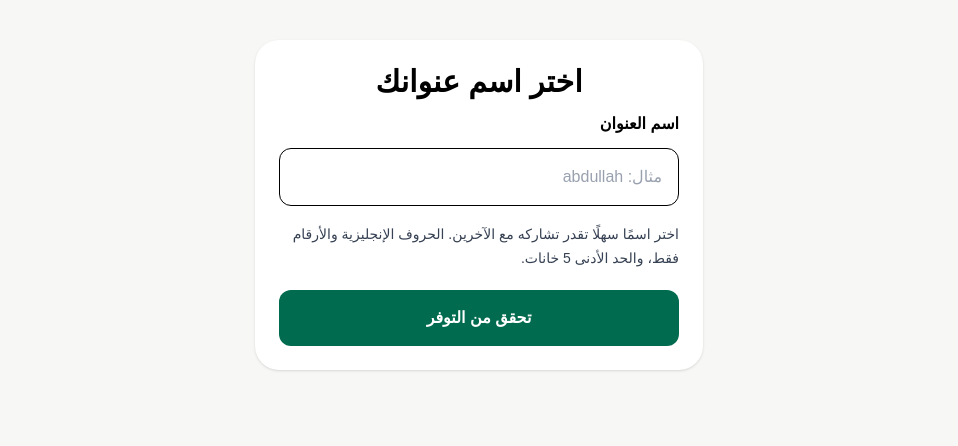
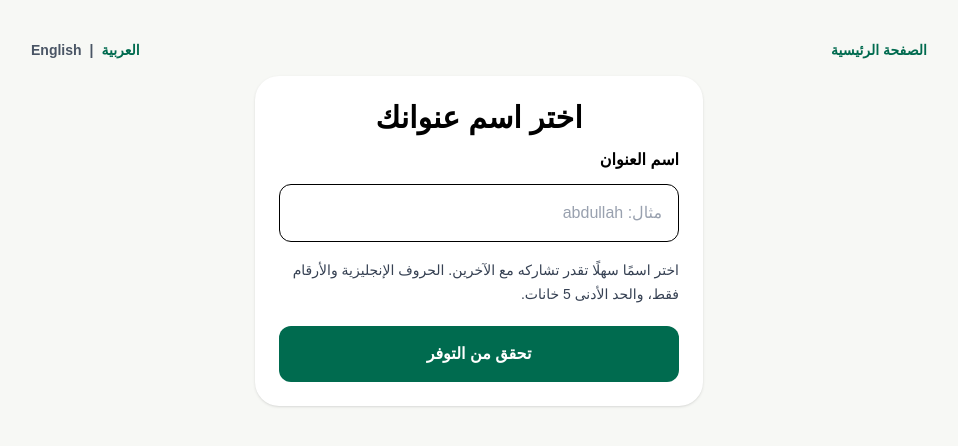
Before and after one commit to hammamghamdi/onwan, a Next.js app: page /register in a window 1280 px wide. Shown: the top 446 px of the page, without its empty margins (161-1119 px from the left). Built offline with nearby package versions, Linux system fonts and the light colour scheme; no server answers.

Commit message:
add register page language nav

```diff
--- a/app/register/page.tsx
+++ b/app/register/page.tsx
@@ -1,14 +1,10 @@
 "use client";
 
+import { LanguageNav } from "@/app/components/LanguageNav";
+import { supabase } from "@/lib/supabase";
+import { useLanguage } from "@/lib/useLanguage";
 import Link from "next/link";
 import { useState } from "react";
-import { supabase } from "@/lib/supabase";
-
-export default function RegisterPage() {
-  const [username, setUsername] = useState("");
-  const [isAvailable, setIsAvailable] = useState<boolean | null>(null);
-  const [errorMessage, setErrorMessage] = useState("");
-  const [checking, setChecking] = useState(false);
 
 const reservedNames = [
   "admin",
@@ -52,6 +48,52 @@ export default function RegisterPage() {
   "haram",
 ];
 
+const copy = {
+  ar: {
+    missingName: "اكتب اسم العنوان أولًا.",
+    tooShort: "اسم العنوان يجب أن يكون 5 خانات على الأقل.",
+    needsLetter:
+      "اسم العنوان يجب أن يحتوي على حرف إنجليزي واحد على الأقل.",
+    reserved: "هذا الاسم غير متاح للاستخدام.",
+    checkError: "حدث خطأ أثناء التحقق. حاول مرة أخرى.",
+    title: "اختر اسم عنوانك",
+    usernameLabel: "اسم العنوان",
+    usernamePlaceholder: "مثال: abdullah",
+    helper:
+      "اختر اسمًا سهلًا تقدر تشاركه مع الآخرين. الحروف الإنجليزية والأرقام فقط، والحد الأدنى 5 خانات.",
+    checking: "جاري التحقق...",
+    check: "تحقق من التوفر",
+    available: "هذا العنوان متاح",
+    reserve: "احجز هذا العنوان",
+    unavailable: "هذا العنوان محجوز",
+  },
+  en: {
+    missingName: "Enter an address name first.",
+    tooShort: "Address name must be at least 5 characters.",
+    needsLetter: "Address name must include at least one English letter.",
+    reserved: "This name is not available for use.",
+    checkError: "An error occurred while checking. Try again.",
+    title: "Choose your address name",
+    usernameLabel: "Address name",
+    usernamePlaceholder: "Example: abdullah",
+    helper:
+      "Choose an easy name you can share with others. English letters and numbers only, minimum 5 characters.",
+    checking: "Checking...",
+    check: "Check availability",
+    available: "This address is available",
+    reserve: "Reserve this address",
+    unavailable: "This address is reserved",
+  },
+};
+
+export default function RegisterPage() {
+  const { language, setLanguage } = useLanguage();
+  const text = copy[language];
+  const [username, setUsername] = useState("");
+  const [isAvailable, setIsAvailable] = useState<boolean | null>(null);
+  const [errorMessage, setErrorMessage] = useState("");
+  const [checking, setChecking] = useState(false);
+
   const cleanUsername = (value: string) => {
     return value.toLowerCase().replace(/[^a-z0-9]/g, "");
   };
@@ -64,22 +106,22 @@ export default function RegisterPage() {
     setIsAvailable(null);
 
     if (!name) {
-      setErrorMessage("اكتب اسم العنوان أولًا.");
+      setErrorMessage(text.missingName);
       return;
     }
 
     if (name.length < 5) {
-      setErrorMessage("اسم العنوان يجب أن يكون 5 خانات على الأقل.");
+      setErrorMessage(text.tooShort);
       return;
     }
 
     if (!/[a-z]/.test(name)) {
-      setErrorMessage("اسم العنوان يجب أن يحتوي على حرف إنجليزي واحد على الأقل.");
+      setErrorMessage(text.needsLetter);
       return;
     }
 
     if (reservedNames.includes(name)) {
-      setErrorMessage("هذا الاسم غير متاح للاستخدام.");
+      setErrorMessage(text.reserved);
       return;
     }
 
@@ -95,7 +137,7 @@ export default function RegisterPage() {
 
     if (error) {
       console.log(error);
-      setErrorMessage("حدث خطأ أثناء التحقق. حاول مرة أخرى.");
+      setErrorMessage(text.checkError);
       return;
     }
 
@@ -103,39 +145,42 @@ export default function RegisterPage() {
   };
 
   return (
-    <main dir="rtl" className="min-h-screen bg-[#f7f8f5] px-4 py-10 text-black">
+    <main
+      dir={language === "en" ? "ltr" : "rtl"}
+      className="min-h-screen bg-[#f7f8f5] px-4 py-10 text-black"
+    >
+      <LanguageNav language={language} setLanguage={setLanguage} />
+
       <div className="mx-auto max-w-md rounded-3xl bg-white p-6 shadow-sm">
         <h1 className="mb-3 text-center text-3xl font-bold text-black">
-          اختر اسم عنوانك
+          {text.title}
         </h1>
 
         <label className="mb-3 block font-bold text-black">
-          اسم العنوان
+          {text.usernameLabel}
         </label>
 
         <input
           type="text"
           value={username}
-          onChange={(e) => {
-            const value = cleanUsername(e.target.value);
+          onChange={(event) => {
+            const value = cleanUsername(event.target.value);
             setUsername(value);
             setErrorMessage("");
             setIsAvailable(null);
           }}
-          placeholder="مثال: abdullah"
+          placeholder={text.usernamePlaceholder}
           className="mb-4 w-full rounded-xl border p-4 text-black placeholder:text-gray-400"
         />
 
-        <p className="mb-5 text-sm leading-6 text-gray-700">
-          اختر اسمًا سهلًا تقدر تشاركه مع الآخرين. الحروف الإنجليزية والأرقام فقط، والحد الأدنى 5 خانات.
-        </p>
+        <p className="mb-5 text-sm leading-6 text-gray-700">{text.helper}</p>
 
         <button
           onClick={checkAvailability}
           disabled={checking}
           className="w-full rounded-xl bg-[#006b4f] py-4 font-bold text-white disabled:opacity-60"
         >
-          {checking ? "جاري التحقق..." : "تحقق من التوفر"}
+          {checking ? text.checking : text.check}
         </button>
 
         {errorMessage && (
@@ -147,21 +192,21 @@ export default function RegisterPage() {
         {isAvailable === true && (
           <>
             <div className="mt-6 rounded-xl bg-green-100 p-4 text-center font-bold text-green-700">
-              ✅ هذا العنوان متاح
+              {text.available}
             </div>
 
             <Link
               href={`/setup?name=${username.trim().toLowerCase()}`}
               className="mt-4 block rounded-xl bg-black py-4 text-center font-bold text-white"
             >
-              احجز هذا العنوان
+              {text.reserve}
             </Link>
           </>
         )}
 
         {isAvailable === false && (
           <div className="mt-6 rounded-xl bg-red-100 p-4 text-center font-bold text-red-700">
-            ❌ هذا العنوان محجوز
+            {text.unavailable}
           </div>
         )}
       </div>
```
Lines whose indentation alone changed are shown as unchanged.
